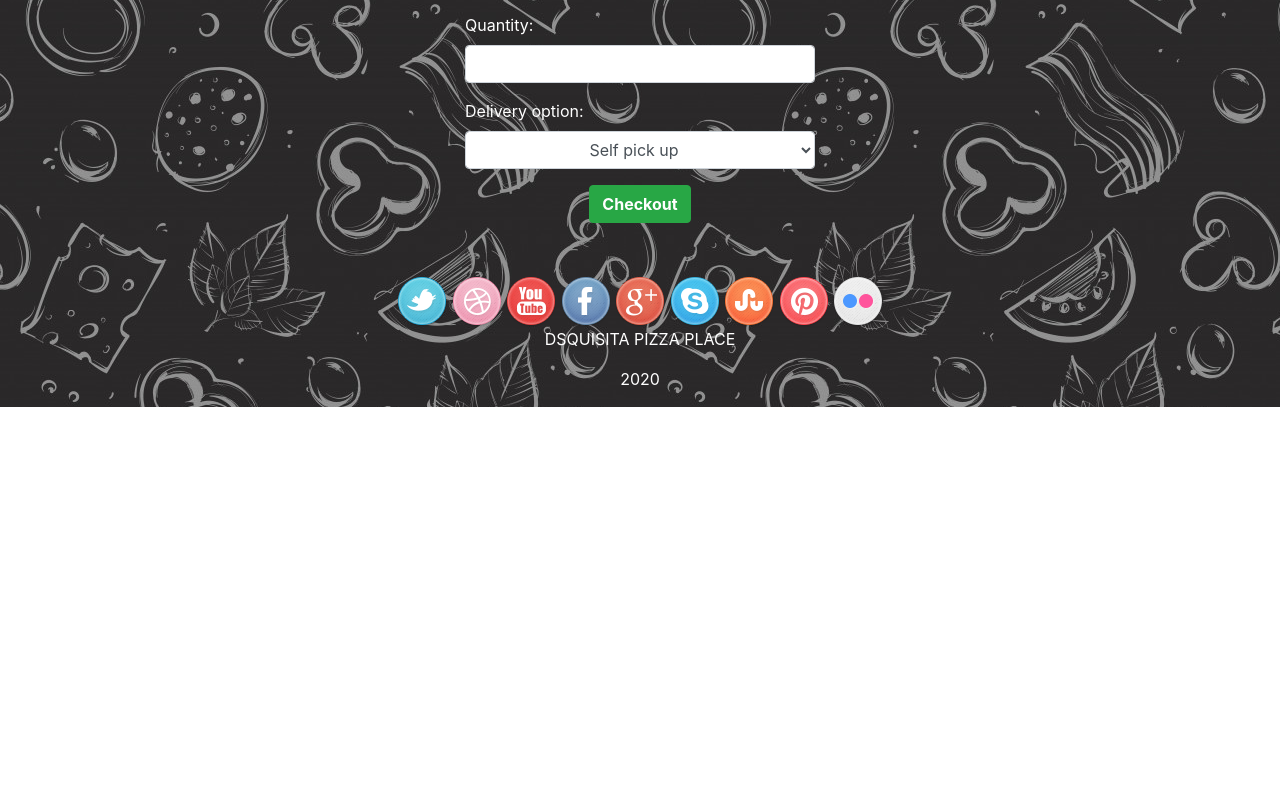
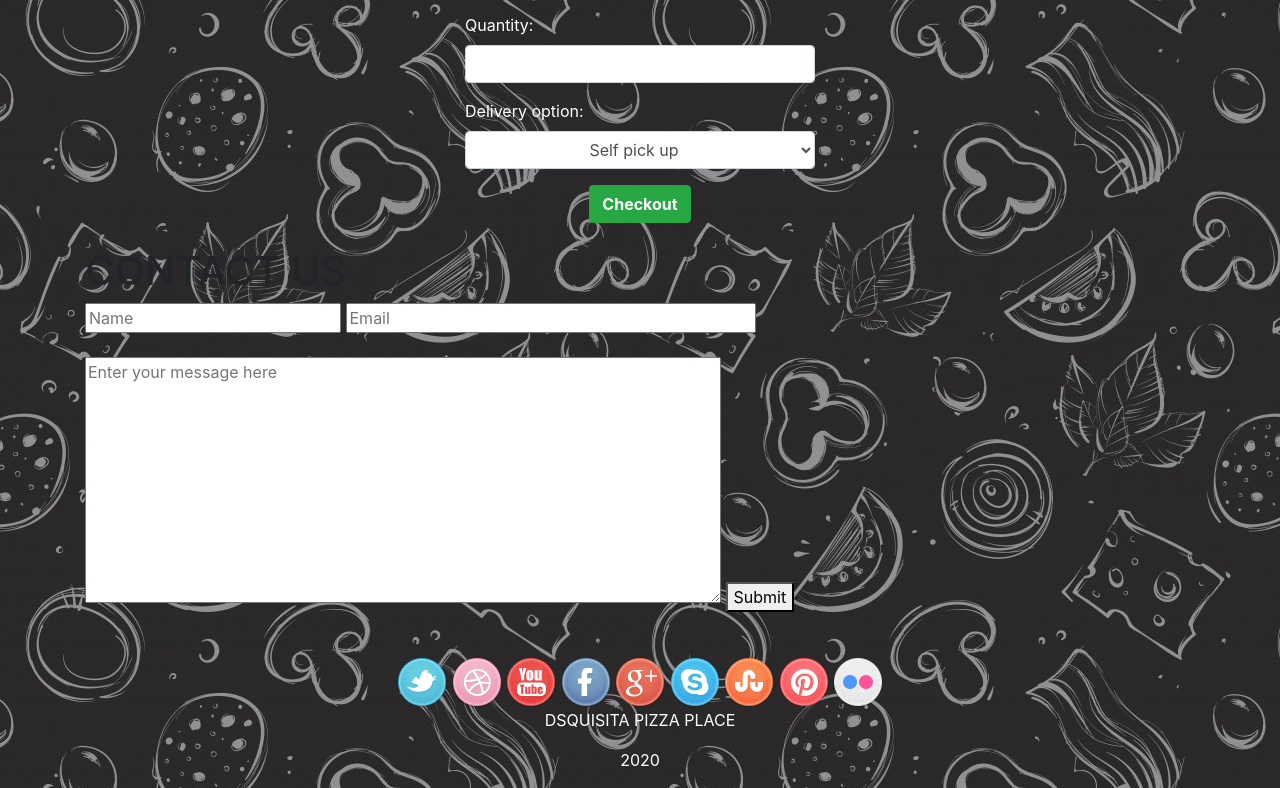
Before and after one commit to LaukeyMwaura/Squisita-food-place, a plain HTML site: page index.html in a window 1280 px wide. Shown: the part 942-1730 px from the top of the page. Before the commit the page ends 1349 px from the top, so only its background shows below. Drawn offline with nearby package versions, Linux system fonts and the light colour scheme; a script that the page names is missing; a web font is replaced by a local one.

Commit message:
Contact Section created

```diff
--- a/index.html
+++ b/index.html
@@ -170,6 +170,15 @@
                 </div>
             </div>
         </div>
+        <div class="last">
+            <h1>CONTACT US</h1>
+            <div class="form-group">
+                <input id="left" class="left" type="text" placeholder="Name" required size="20">
+                <input id="left" class="right" type="email" placeholder="Email" required size="35">
+                <br><br>
+                <textarea rows="10" cols="60" type="text" name="description" placeholder="Enter your message here"></textarea>
+                <button onclick="submit()">Submit</button>
+            </div>
             <div class="icons">
                 <img src="img/twitter.png">
                 <img src="img/dribble.png">
```
Lines whose indentation alone changed are shown as unchanged.
